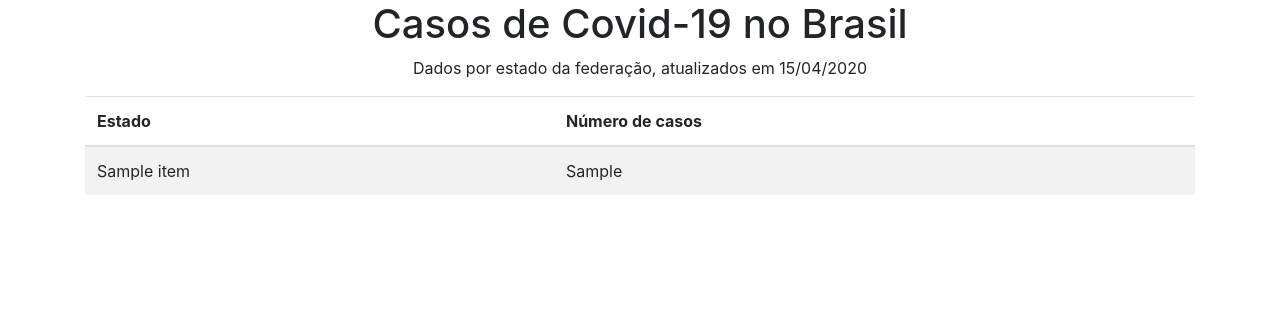
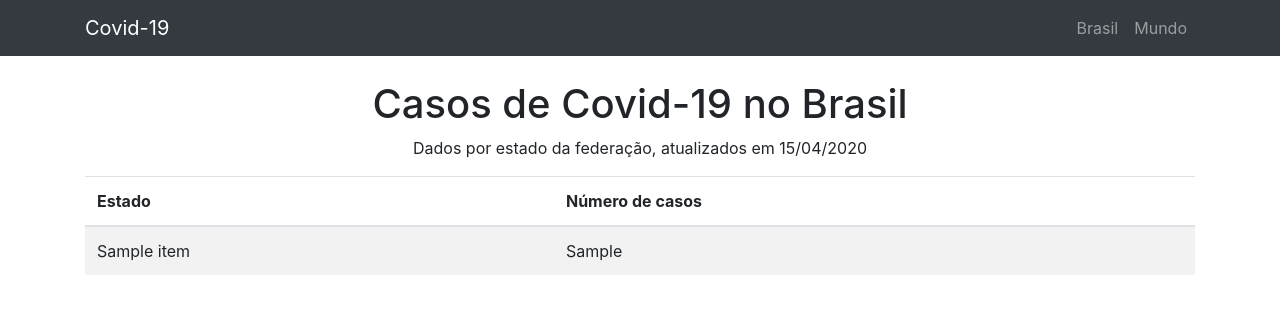
Before and after one commit to viniciusandrade/covid19brcases, a Flask app: page / in a window 1280 px wide. Shown: the top 314 px of the page. Run offline with Flask 2, Linux system fonts and the light colour scheme; a database or web service that is not in the repository returns one stand-in record (values such as "Sample title"); data that the repository does not hold is empty; some libraries are stand-ins or nearby versions.

Commit message:
Adiciona rotas e barra de navegação no template

```diff
--- a/app/__init__.py
+++ b/app/__init__.py
@@ -2,6 +2,7 @@
 
 # Imports necessários
 from flask import Flask
+from config import Config
 
 # Criando nosso app
 app = Flask(__name__)
--- a/app/routes.py
+++ b/app/routes.py
@@ -17,3 +17,13 @@ def index():
     date = datetime.now().strftime(format="%d/%m/%Y")
 
     return render_template('index.html', states=states_data, date=date)
+
+
+@app.route('/brasil')
+def brazil():
+    return "<h1>Hello Brasil!</h1>"
+
+
+@app.route('/mundo')
+def world():
+    return "<h1>Hello Mundo!</h1>"
--- a/app/templates/index.html
+++ b/app/templates/index.html
@@ -6,10 +6,34 @@
     <link
       href="https://stackpath.bootstrapcdn.com/bootstrap/4.4.1/css/bootstrap.min.css" rel="stylesheet"
       integrity="sha384-Vkoo8x4CGsO3+Hhxv8T/Q5PaXtkKtu6ug5TOeNV6gBiFeWPGFN9MuhOf23Q9Ifjh" crossorigin="anonymous" />
-    <title>Covid-19</title>
+    <title>Covid-19 - Casos no Brasil</title>
   </head>
   <body>
     {% block content %}
+    <nav class="navbar navbar-expand-lg navbar-dark bg-dark text-white mb-4">
+      <div class="container">
+        <a href="#" class="navbar-brand">Covid-19</a>
+        <button
+        class="navbar-toggler"
+        type="button"
+        data-toggle="collapse"
+        data-target="#navbar-content"
+        >
+          <span class="navbar-toggler-icon"></span>
+        </button>
+        <div class="collapse navbar-collapse" id="navbar-content">
+          <ul class="navbar-nav ml-auto">
+            <li class="nav-item">
+              <a href="{{ url_for('brazil') }}" class="nav-link">Brasil</a>
+            </li>
+            <li class="nav-item">
+              <a href="{{ url_for('world') }}" class="nav-link">Mundo</a>
+            </li>
+          </ul>
+        </div>
+      </div>
+    </nav>
+
     <div class="container">
       <h1 class="text-center">Casos de Covid-19 no Brasil</h1>
       <p class="text-center">
--- /dev/null
+++ b/config.py
@@ -0,0 +1,6 @@
+# config.py
+import os
+
+class Config:
+    SECRET_KEY = os.environ.get('SECRET_KEY')
+    TEMPLATES_AUTO_RELOAD = True
```
Also changed, not shown: 2 other files.
